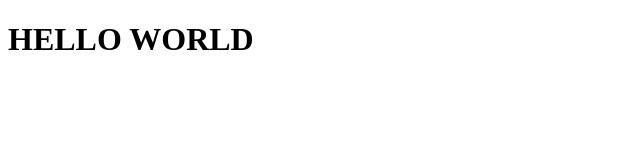
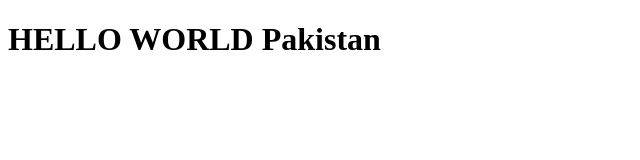
Before and after one commit to muhammadasif84/Saas-Training, a plain HTML site: page index.html in a window 1280 px wide. Shown: the whole page, without its empty margins (0-640 px from the left). Drawn offline with Linux system fonts and the light colour scheme.

Commit message:
Update index.html

```diff
--- a/index.html
+++ b/index.html
@@ -6,6 +6,6 @@
     <title>Document</title>
 </head>
 <body>
-    <h1>HELLO WORLD</h1>
+    <h1>HELLO WORLD Pakistan</h1>
 </body>
 </html>
```
